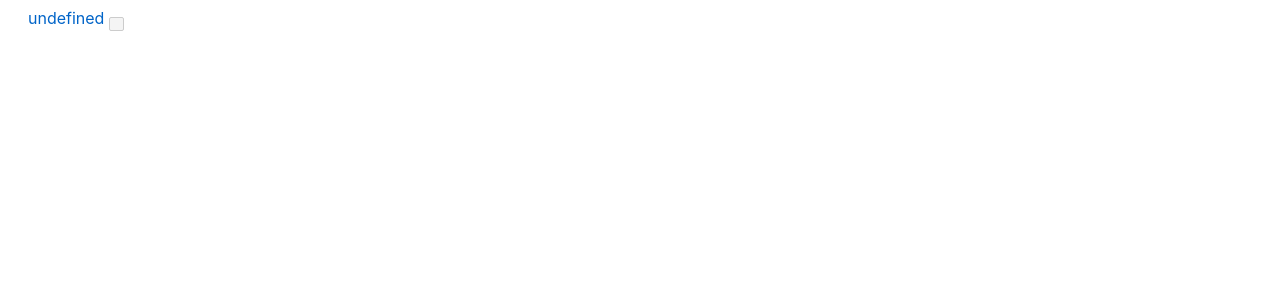
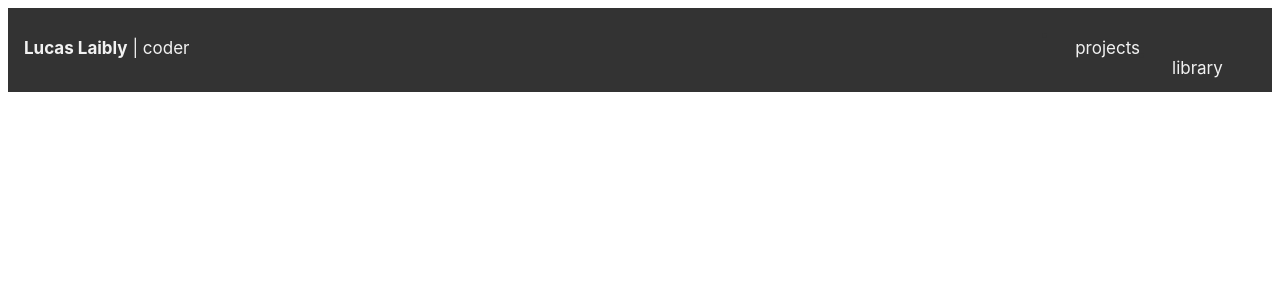
Before and after one commit to LucasLaibly/portfolio-site, a Svelte app: page / in a window 1280 px wide. Shown: the top 300 px of the page. Built offline with nearby package versions, Linux system fonts and the light colour scheme.

Commit message:
navbar in place, wording correct -- but not inline with each other

```diff
--- a/src/App.svelte
+++ b/src/App.svelte
@@ -1,8 +1,8 @@
 <!--script-->
 <script>
 	import Navbar from "./Components/Navbar/Navbar.svelte";
-	import DATA from "./Data/data";
+	import { NAV_BAR_DATA, HEADER } from "./Data/data";
 </script>
 
 <!-- Navbar -->
-<Navbar navlists={DATA.NAV_BAR_DATA} header={DATA.HEADER} />
+<Navbar navlists={NAV_BAR_DATA} header={HEADER} />
--- a/src/components/Navbar/Navbar.svelte
+++ b/src/components/Navbar/Navbar.svelte
@@ -7,50 +7,53 @@
 <!--markup-->
 <section id="nav-bar">
     <nav class="navbar nar-bar">
-        <a class="" href='/'>
-            {header}
+        <a class="" href='/' style="padding-right:12%">
+            <span style="font-weight:bold">{header}</span> | coder
         </a>
-        <button
-        class="navbar-toggler"
-        type="button"
-        data-toggle="collapse"
-        data-target="#navbarNav"
-        aria-controls="navbarNav"
-        aria-expanded="false"
-        aria-label="Toggle navigation">
-    </button>
-    <div class="collapse navbar-collapse" id="navbarNav">
-        <ul class="navbar-nav ml-auto">
+
+      <div class="nav-bar" id="navbarNav" style="padding-left:80%">
+        <ul class="navbar-nav">
           {#each navlists as list}
             <li class="nav-item">
-              <a class="nav-link light-color" href={list.url}>{list.label}</a>
+              <a href={list.url}>{list.label}</a>
             </li>
           {/each}
         </ul>
       </div>
     </nav>
+
 </section>
 
 <!--style-->
 <style>
-    #nav-bar {
-    position: sticky;
-    top: 0;
-    z-index: 10;
+  #body {
+    margin: 0px;
+    border: 0px;
+    padding: 0px;
+    font-family: Arial, Helvetica, sans-serif;
   }
 
-  .navbar {
-    padding: 0 20px !important;
+  #nav-bar {
+    overflow: hidden;
+    background-color: #333;
   }
 
-  .navbar-nav li {
-    padding: 0 0 0 20px;
+  .navbar a {
+    float: left;
+    color: #f2f2f2;
+    text-align: center;
+    padding: 14px 16px;
+    text-decoration: none;
+    font-size: 17px;
   }
 
-  .navbar-nav li a {
-    font-weight: 600;
-    text-transform: uppercase;
-    float: right;
-    text-align: left;
+  .navbar-nav li a:hover {
+    background-color: #ddd;
+    color: black;
+  }
+
+  .navbar-nav li a.active {
+    background-color: #24a4d6;
+    color: white;
   }
 </style>
--- a/src/data/data.js
+++ b/src/data/data.js
@@ -1,7 +1,6 @@
-const HEADER=[{HEADER:"header"}];
+export const HEADER="Lucas Laibly";
 
-const NAV_BAR_DATA = [
-    { id: 1, url: "/", label: "home" },
-    { id: 2, url: "#projects", label: "projects" },
-    { id: 3, url: "#library", label: "library" },
+export const NAV_BAR_DATA = [
+    { id: 1, url: "#projects", label: "projects" },
+    { id: 2, url: "#library", label: "library" },
 ];
```
